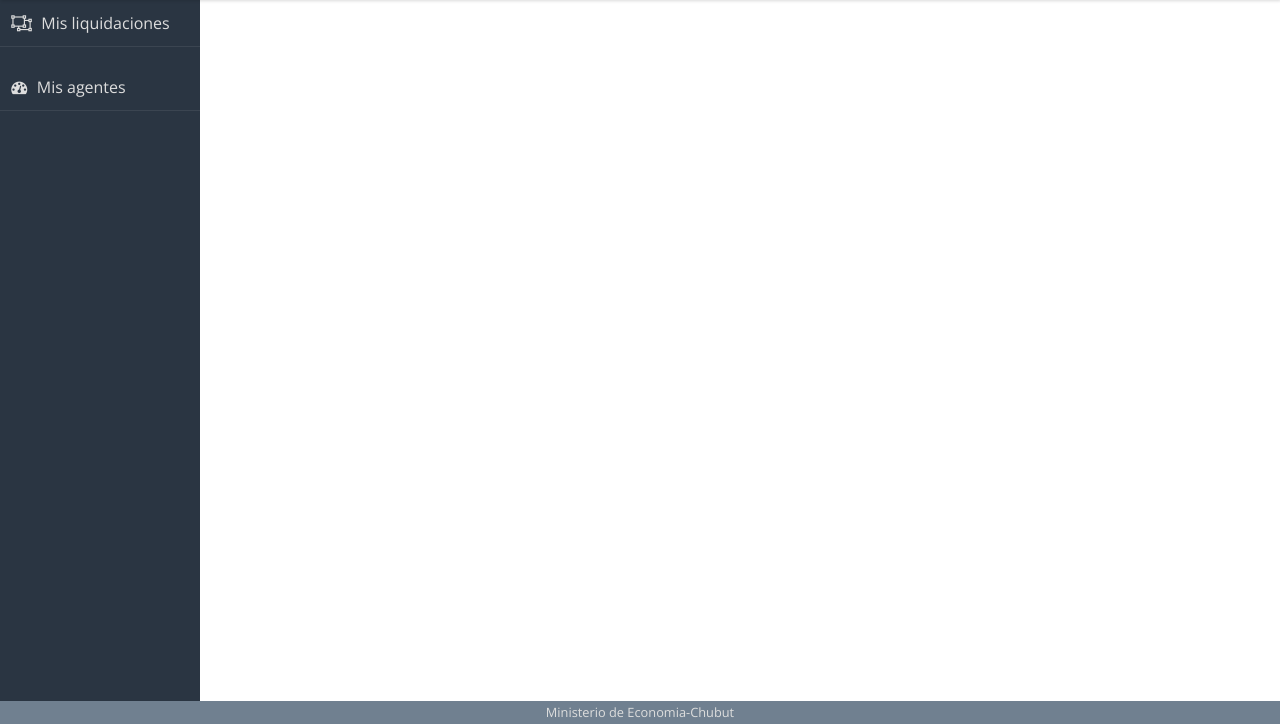
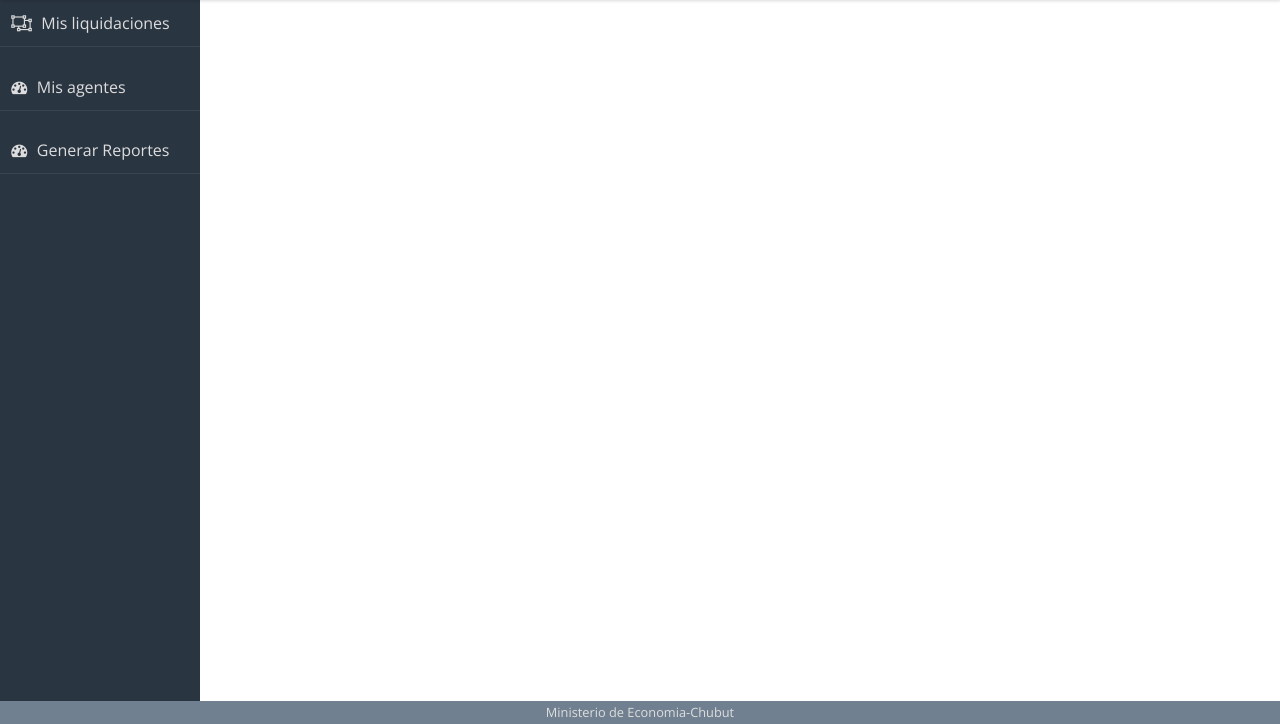
Before and after one commit to Anele13/Desarrollo-Web, a Django app: page /administrador/ in a window 1280 px wide. Shown: the part 75-799 px from the top of the page. Run offline with Django 3.2, Linux system fonts and the light colour scheme; a user stored in the database is signed in; tables that the repository leaves empty hold one stand-in row (values such as "Sample post"); some libraries are stand-ins or nearby versions.

Commit message:
clean administrador.html

```diff
--- a/desarrollo/desarrollo/urls.py
+++ b/desarrollo/desarrollo/urls.py
@@ -40,6 +40,7 @@ urlpatterns = [
     url(r'^liqPDF/(?P<documento>[0-9]+)$', lviews.PdfLiquidacion.as_view(), name= 'liquidaciones_a_pdf'),
     url(r'^liqPDF/$', lviews.PdfLiquidacion.as_view(), name= 'liquidaciones_a_pdf'),
     url(r'^agentes-a-cargo/$', pviews.agentes_a_cargo, name= 'agentes_a_cargo'),
+    url(r'^reportes-agentes/$', pviews.reportes_agentes, name= 'reportes_agentes'),
 
     #super administrador
     url(r'^uploads/$', dviews.mostrar_super_admin, name="mostrar_super_admin"),
--- a/desarrollo/estaticos/js/administrador.js
+++ b/desarrollo/estaticos/js/administrador.js
@@ -10,3 +10,55 @@ function handleSelect(dni)
   var url = "{% url 'liquidaciones_agente' documento=0 %}".replace('0', dni);
   window.location.href = url;
 }
+
+
+// codigo perteneciente a la tabla (apuntar a la vista y paginacion)
+$(document).ready(function($) {
+  $(".paginate").click(function() {
+    window.location = $(this).data("href");
+   });
+
+ });
+
+ $(function($) {
+    // Grab whatever we need to paginate
+    var pageParts = $(".paginate");
+
+    // How many parts do we have?
+    var numPages = pageParts.length;
+    // How many parts do we want per page?
+    var perPage = 8;
+
+    // When the document loads we're on page 1
+    // So to start with... hide everything else
+    pageParts.slice(perPage).hide();
+    // Apply simplePagination to our placeholder
+    $("#page-nav").pagination({
+        items: numPages,
+        itemsOnPage: perPage,
+        cssStyle: "light-theme",
+        // We implement the actual pagination
+        //   in this next function. It runs on
+        //   the event that a user changes page
+        onPageClick: function(pageNum) {
+            // Which page parts do we show?
+            var start = perPage * (pageNum - 1);
+            var end = start + perPage;
+            // First hide all page parts
+            // Then show those just for our page
+            pageParts.hide().slice(start, end).show();
+        }
+      });
+  });
+
+
+// filtro para meses
+
+function toggle(source) {
+    checkboxes = document.getElementsByName('check');
+    for(var i=0, n=checkboxes.length;i<n;i++) {
+      checkboxes[i].checked = source.checked;}}
+
+function funcion(documento){
+  window.location.href="{% url 'liquidaciones_a_pdf' documento=0 %}".replace(0,documento);
+}
--- a/desarrollo/liquidacion/views.py
+++ b/desarrollo/liquidacion/views.py
@@ -68,6 +68,7 @@ def color_negative_red(val):
 def hover(hover_color="#ffff99"):
     return dict(selector="tr:hover",
                 props=[("background-color", "%s" % hover_color)])
+
 styles = [
     hover(),
     dict(selector="th", props=[("font-size", "90%"),
@@ -103,6 +104,7 @@ def liquidaciones(request, documento=None, mes=None):
         meses=list(qs1.columns)
         qs1=achicar(qs1,request.POST.getlist("check"))
         tabla=qs1.style.set_table_styles(styles).applymap(color_negative_red).format("{:,.2f}").render()
+
         contexto={  'nombre_persona':nombre_persona,
                     'tabla':tabla,
                     'meses':meses,
--- a/desarrollo/persona/views.py
+++ b/desarrollo/persona/views.py
@@ -112,6 +112,17 @@ def agentes_a_cargo(request):
     user_filter = UserFilter(request.GET, queryset=user_list)
     return render(request, 'persona/administrador.html', {'lista_empresas':lista_empresas, 'lista_personas': user_filter})
 
+
+@login_required
+def reportes_agentes(request):
+    '''
+    TODO:
+    -filtro por saf, periodo, liquidacion
+    -pivot por concepto
+    '''
+    return redirect('home')
+
+
 @login_required
 @solo_agente
 def mostrar_agente(request):
--- a/desarrollo/templates/base/base_usuarios.html
+++ b/desarrollo/templates/base/base_usuarios.html
@@ -2,7 +2,6 @@
 {% load staticfiles bootstrap3 %}
 
 {% block javascript %}
-<script type="text/javascript" src="{% static 'js/administrador.js'%}"></script>
 {% endblock %}
 
 {% block estilos %}
--- a/desarrollo/templates/persona/administrador.html
+++ b/desarrollo/templates/persona/administrador.html
@@ -4,6 +4,7 @@
 
 {% block javascript %}
   <script type="text/javascript" src="{% static 'js/jquery.js' %}"></script>
+  <script type="text/javascript" src="{% static 'js/administrador.js'%}"></script>
   <script type="text/javascript" src="{% static 'js/popper.min.js' %}"></script>
   <script type="text/javascript" src="{% static 'js/bootstrap.min.js' %}"></script>
   <script type="text/javascript" src="{% static 'js/jquery.simplePagination.js' %}"></script>
@@ -15,6 +16,7 @@
 
 {% block botones %}
   <p><li class="dashboard"><a href="{% url 'agentes_a_cargo' %}">Mis agentes</a></li></p>
+  <p><li class="dashboard"><a href="{% url 'reportes_agentes' %}">Generar Reportes</a></li></p>
 {% endblock %}
 
 
@@ -27,50 +29,6 @@
     </div>
     {% endfor %}
   {% endif %}
-
-
-
-      <script type="text/javascript">
-
-        jQuery(document).ready(function($) {
-          $(".paginate").click(function() {
-            window.location = $(this).data("href");
-           });
-
-         });
-
-         jQuery(function($) {
-            // Grab whatever we need to paginate
-            var pageParts = $(".paginate");
-
-            // How many parts do we have?
-            var numPages = pageParts.length;
-            // How many parts do we want per page?
-            var perPage = 8;
-
-            // When the document loads we're on page 1
-            // So to start with... hide everything else
-            pageParts.slice(perPage).hide();
-            // Apply simplePagination to our placeholder
-            $("#page-nav").pagination({
-                items: numPages,
-                itemsOnPage: perPage,
-                cssStyle: "light-theme",
-                // We implement the actual pagination
-                //   in this next function. It runs on
-                //   the event that a user changes page
-                onPageClick: function(pageNum) {
-                    // Which page parts do we show?
-                    var start = perPage * (pageNum - 1);
-                    var end = start + perPage;
-                    // First hide all page parts
-                    // Then show those just for our page
-                    pageParts.hide().slice(start, end).show();
-                }
-              });
-          });
-
-      </script>
 
 
 {% if lista_empresas %}
@@ -162,16 +120,6 @@
      </div>
   </form>
 
-      <script type="text/javascript">
-      function toggle(source) {
-          checkboxes = document.getElementsByName('check');
-          for(var i=0, n=checkboxes.length;i<n;i++) {
-            checkboxes[i].checked = source.checked;}}
-
-      function funcion(documento){
-        window.location.href="{% url 'liquidaciones_a_pdf' documento=0 %}".replace(0,documento);
-      }
-      </script>
   </div>
 
     <div class="container" style="background-color:#ccc; border-radius:5px; width:150px;">
@@ -201,13 +149,5 @@
   	{% endif %}
     </div>
   </div>
-
-
   </div>
 {% endblock %}
-
-
-
-color: #fff;
-background-color: #0069d9;
-border-color: #0062cc;
```
Also changed, not shown: desarrollo/templates/persona/agente.html (line endings or trailing spaces).
